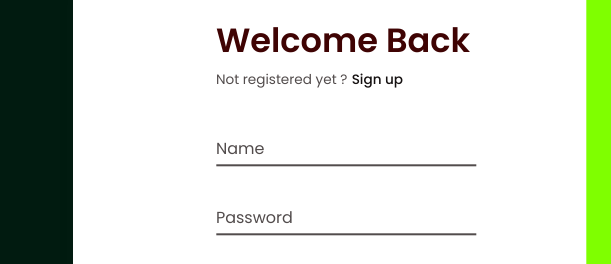
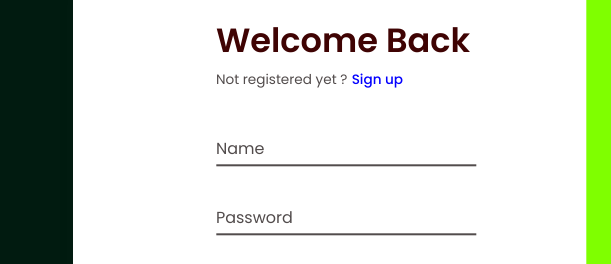
Before and after one commit to Durgaai/Trash, a plain HTML site: page index.html in a window 1280 px wide. Shown: the part 238-502 px from the top of the page, 0-611 px from the left. Drawn offline with Linux system fonts and the light colour scheme.

Commit message:
Update Login-Style.css
Color Change

```diff
--- a/USELESS/Login-Style.css
+++ b/USELESS/Login-Style.css
@@ -119,7 +119,7 @@ form.sign-up-form {
 }
 
 .toggle {
-    color: #151111;
+    color: #0400ff;
     text-decoration: none;
     font-size: 0.85rem;
     font-weight: 500;
```
